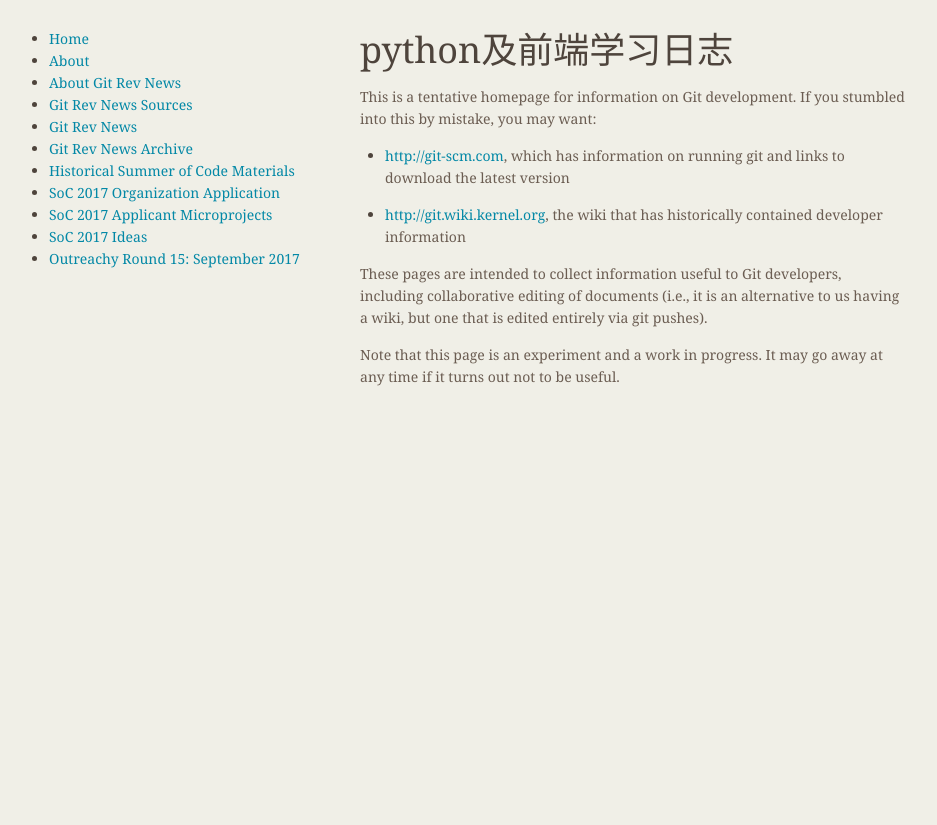
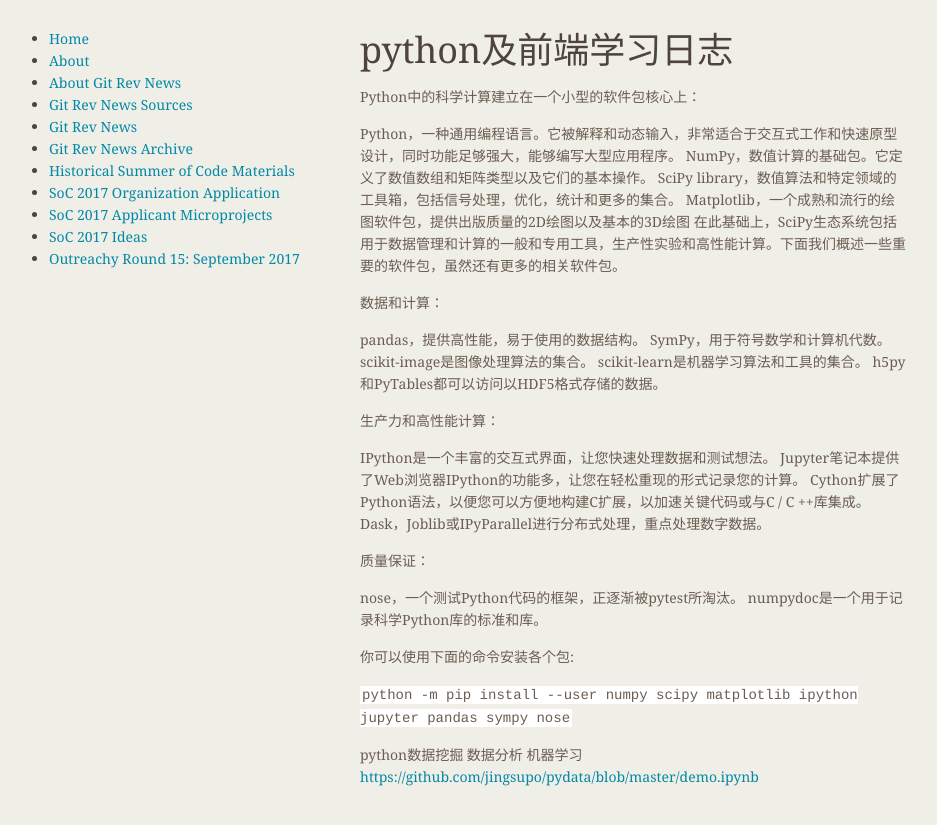
Before and after one commit to jingsupo/new, a Jekyll site: the page built from index.md, in a window 1280 px wide. Shown: the top 825 px of the page, without its empty margins (174-1111 px from the left). Built offline with Jekyll 4.4.1, drawn with Linux system fonts in a browser that asks for light colours.

Commit message:
Update index.md

```diff
--- a/index.md
+++ b/index.md
@@ -6,19 +6,37 @@ navbar: false
 
 # {{ page.title }}
 
-This is a tentative homepage for information on Git development. If you
-stumbled into this by mistake, you may want:
+Python中的科学计算建立在一个小型的软件包核心上：
 
-  - <http://git-scm.com>, which has information on running
-    git and links to download the latest version
+Python，一种通用编程语言。它被解释和动态输入，非常适合于交互式工作和快速原型设计，同时功能足够强大，能够编写大型应用程序。
+NumPy，数值计算的基础包。它定义了数值数组和矩阵类型以及它们的基本操作。
+SciPy library，数值算法和特定领域的工具箱，包括信号处理，优化，统计和更多的集合。
+Matplotlib，一个成熟和流行的绘图软件包，提供出版质量的2D绘图以及基本的3D绘图
+在此基础上，SciPy生态系统包括用于数据管理和计算的一般和专用工具，生产性实验和高性能计算。下面我们概述一些重要的软件包，虽然还有更多的相关软件包。
 
-  - <http://git.wiki.kernel.org>, the wiki that has historically
-    contained developer information
+数据和计算：
 
-These pages are intended to collect information useful to Git
-developers, including collaborative editing of documents (i.e., it is an
-alternative to us having a wiki, but one that is edited entirely via git
-pushes).
+pandas，提供高性能，易于使用的数据结构。
+SymPy，用于符号数学和计算机代数。
+scikit-image是图像处理算法的集合。
+scikit-learn是机器学习算法和工具的集合。
+h5py和PyTables都可以访问以HDF5格式存储的数据。
 
-Note that this page is an experiment and a work in progress. It may go
-away at any time if it turns out not to be useful.
+生产力和高性能计算：
+
+IPython是一个丰富的交互式界面，让您快速处理数据和测试想法。
+Jupyter笔记本提供了Web浏览器IPython的功能多，让您在轻松重现的形式记录您的计算。
+Cython扩展了Python语法，以便您可以方便地构建C扩展，以加速关键代码或与C / C ++库集成。
+Dask，Joblib或IPyParallel进行分布式处理，重点处理数字数据。
+
+质量保证：
+
+nose，一个测试Python代码的框架，正逐渐被pytest所淘汰。
+numpydoc是一个用于记录科学Python库的标准和库。
+
+你可以使用下面的命令安装各个包:
+
+`python -m pip install --user numpy scipy matplotlib ipython jupyter pandas sympy nose`
+
+python数据挖掘 数据分析 机器学习
+<https://github.com/jingsupo/pydata/blob/master/demo.ipynb>
```
